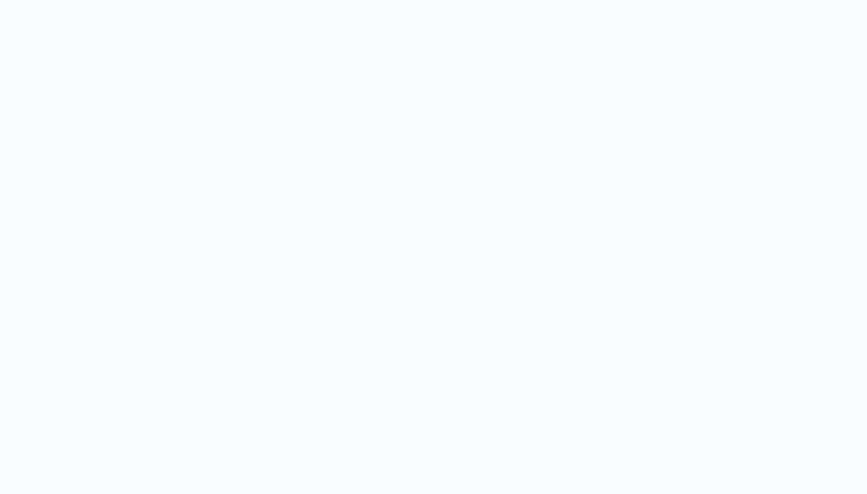
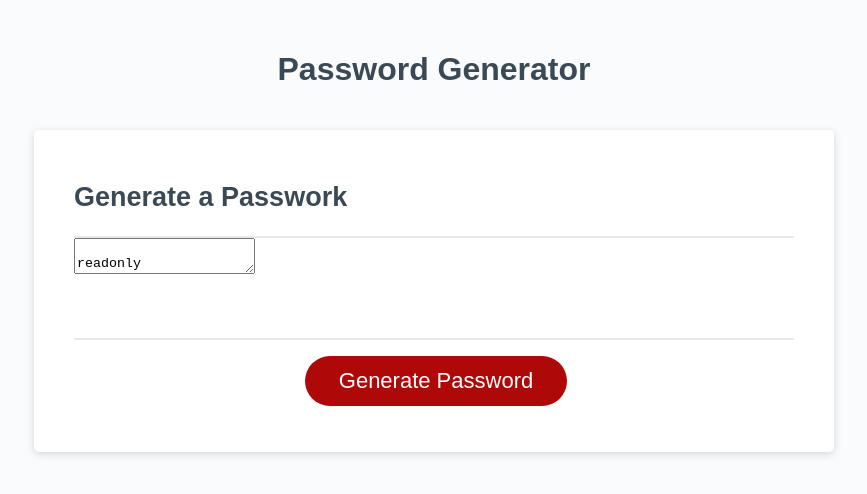
Before and after one commit to gilorcilla/strong-password-creator, a plain HTML site: page index.html in a window 1280 px wide. Shown: the whole page, without its empty margins (206-1073 px from the left). Drawn offline with Linux system fonts and the light colour scheme.

Commit message:
add some classes i.e. card, card body, and card footer

```diff
--- a/index.html
+++ b/index.html
@@ -9,7 +9,27 @@
 </head>
 
 <body>
-    <script> src = "Assets/js/script.js"</script>
+    <div class="wrapper">
+        <header>
+            <h1>Password Generator</h1>
+        </header>
+        <div class="card">
+            <div class="card-header">
+                <h2>Generate a Passwork</h2>
+            </div>
+            <div class="card-body">
+                <textarea>
+                readonly
+                id="password"
+                placeholder="Your Secure Password"
+                aria-label="Generated Password"
+
+                </textarea>
+            </div>
+            <div class="card-footer">
+                <button id="generate" class="btn">Generate Password</button>
+            </div>
+            <script> src = "Assets/js/script.js"</script>
 
 </body>
 
```
